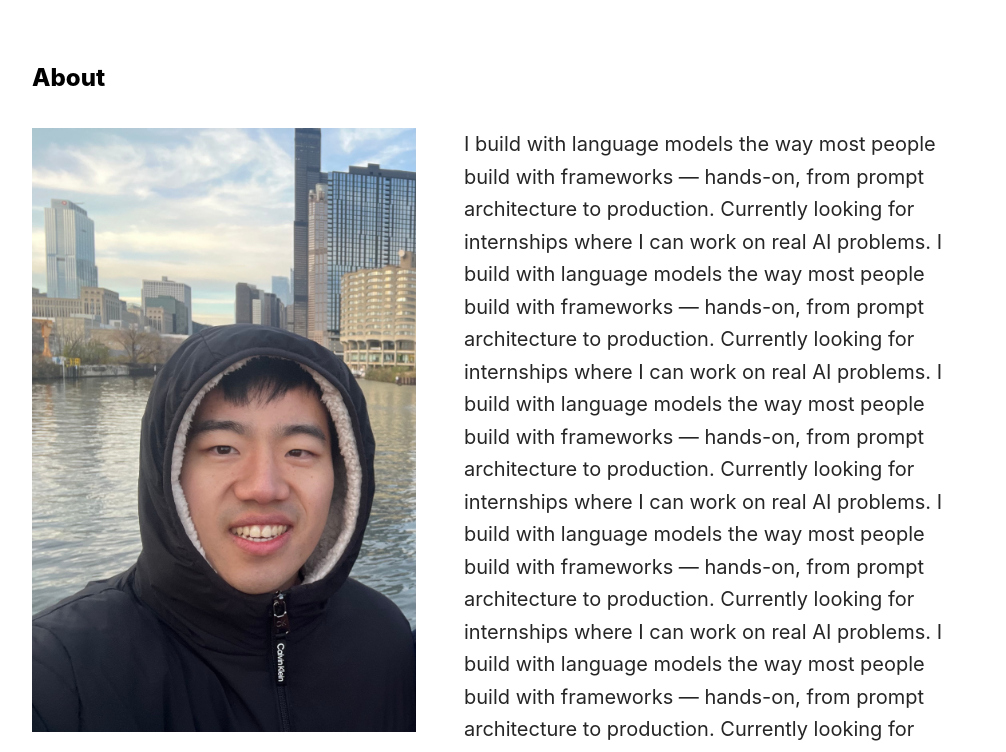
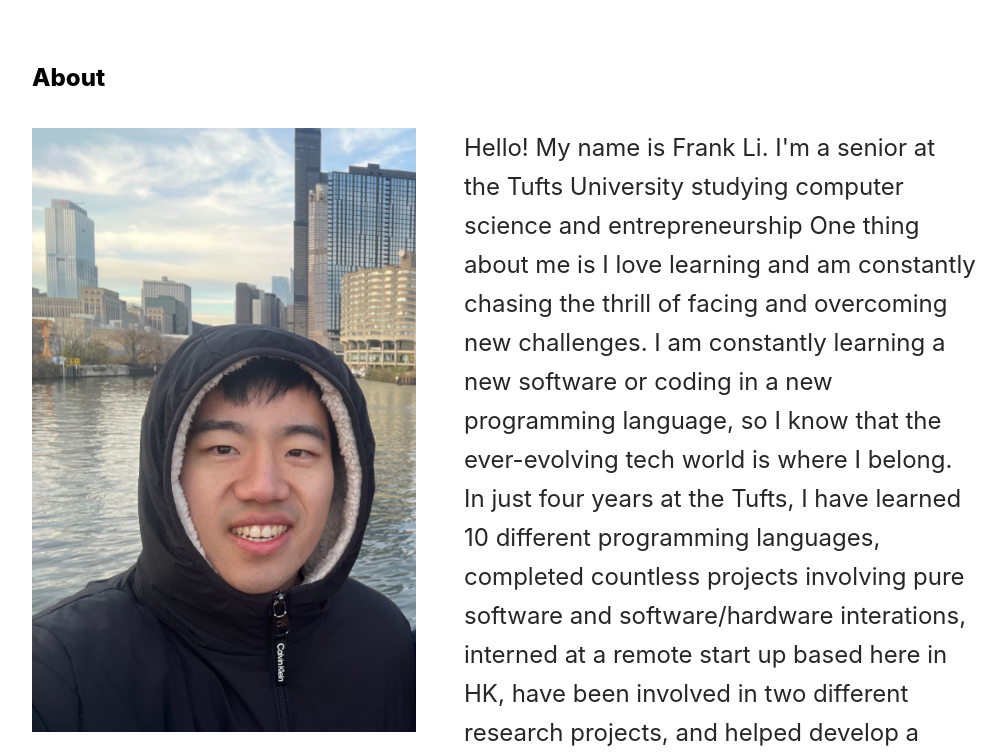
Before and after one commit to yzFrankli/personal-portfolio, a Next.js app: page / in a window 1280 px wide. Shown: the part 820-1572 px from the top of the page, without its empty margins (256-1262 px from the left). Built offline with nearby package versions, Linux system fonts and the light colour scheme.

Commit message:
changed the data format representation to json for project card

```diff
--- /dev/null
+++ b/app/components/texts.json
@@ -0,0 +1,50 @@
+{
+  "about": "Hello! My name is Frank Li. I'm a senior at the Tufts University studying computer science and entrepreneurship One thing about me is I love learning and am constantly  chasing the thrill of facing and overcoming new challenges. I am constantly learning a new software or coding in a new programming language, so I know that the ever-evolving tech world is where I belong. In just four years at the Tufts, I have learned 10 different programming languages, completed countless projects involving pure software and software/hardware interations, interned at a remote start up based here in HK, have been involved in two different research projects, and helped develop a published game on Unity. I'm a very creative person and I love learning new skills, so it's exciting to me to be able to apply what I've learned in the classroom to outside projects and be proud of what I've learned and created. My favorite thing about programming is if I want something to exist, I can create it myself, and create it exactly how I want it to be.",
+
+  "meditatr": {
+    "git":"https://github.com/yzFrankli/meditatr",
+    "description":"some description Contrary to popular belief, Lorem Ipsum is not simply random text. It has roots in some description Contrary to popular belief, Lorem Ipsum is not simply random text. It has roots in some description Contrary to popular belief, Lorem Ipsum is not simply random text. It has roots in some description Contrary to popular belief, Lorem Ipsum is not simply random text. It has roots in some description Contrary to popular belief, Lorem Ipsum is not simply random text. It has roots in"
+  },
+
+  "taskboard": {
+    "git":"https://github.com/yzFrankli/taskboard",
+    "link": "https://taskboard-beryl-xi.vercel.app/",
+    "description":"some description Contrary to popular belief, Lorem Ipsum is not simply random text. It has roots in some description Contrary to popular belief, Lorem Ipsum is not simply random text. It has roots in some description Contrary to popular belief, Lorem Ipsum is not simply random text. It has roots in some description Contrary to popular belief, Lorem Ipsum is not simply random text. It has roots in some description Contrary to popular belief, Lorem Ipsum is not simply random text. It has roots in"
+  },
+
+  "portfolio": {
+    "git":"https://github.com/yzFrankli/personal-portfolio",
+    "link":"https://yzfrankli.vercel.app",
+    "description":"some description Contrary to popular belief, Lorem Ipsum is not simply random text. It has roots in some description Contrary to popular belief, Lorem Ipsum is not simply random text. It has roots in some description Contrary to popular belief, Lorem Ipsum is not simply random text. It has roots in some description Contrary to popular belief, Lorem Ipsum is not simply random text. It has roots in some description Contrary to popular belief, Lorem Ipsum is not simply random text. It has roots in"
+  },
+
+  "spaceshooter": {
+    "git":"https://github.com/yzFrankli/taskboard",
+    "game": "https://spaceshootersg1.itch.io/space-shooters",
+    "link": "https://spaceshooterwin.wixsite.com/space-shooter",
+    "description":"some description Contrary to popular belief, Lorem Ipsum is not simply random text. It has roots in some description Contrary to popular belief, Lorem Ipsum is not simply random text. It has roots in some description Contrary to popular belief, Lorem Ipsum is not simply random text. It has roots in some description Contrary to popular belief, Lorem Ipsum is not simply random text. It has roots in some description Contrary to popular belief, Lorem Ipsum is not simply random text. It has roots in"
+  },
+
+  "dillar": {
+    "git": "https://github.com/yzFrankli/taskboard",
+    "link": "https://www.dillaracademy.org/",
+    "description":"some description Contrary to popular belief, Lorem Ipsum is not simply random text. It has roots in some description Contrary to popular belief, Lorem Ipsum is not simply random text. It has roots in some description Contrary to popular belief, Lorem Ipsum is not simply random text. It has roots in some description Contrary to popular belief, Lorem Ipsum is not simply random text. It has roots in some description Contrary to popular belief, Lorem Ipsum is not simply random text. It has roots in"
+  },
+
+  "endtoendim": {
+    "git":"https://github.com/yzFrankli/meditatr",
+    "description":"some description Contrary to popular belief, Lorem Ipsum is not simply random text. It has roots in some description Contrary to popular belief, Lorem Ipsum is not simply random text. It has roots in some description Contrary to popular belief, Lorem Ipsum is not simply random text. It has roots in some description Contrary to popular belief, Lorem Ipsum is not simply random text. It has roots in some description Contrary to popular belief, Lorem Ipsum is not simply random text. It has roots in"
+  },
+
+  "spusic": {
+    "git":"https://github.com/yzFrankli/my-Spusic",
+    "description":"some description Contrary to popular belief, Lorem Ipsum is not simply random text. It has roots in some description Contrary to popular belief, Lorem Ipsum is not simply random text. It has roots in some description Contrary to popular belief, Lorem Ipsum is not simply random text. It has roots in some description Contrary to popular belief, Lorem Ipsum is not simply random text. It has roots in some description Contrary to popular belief, Lorem Ipsum is not simply random text. It has roots in"
+  },
+
+  "producthon": {
+    "figma":"https://www.figma.com/proto/TBHHhR0F6687q6bG904JFP/Disability-Map?node-id=68-396&t=ZpVM9us4dsBgKI0r-1&starting-point-node-id=68%3A396",
+    "description":"some description Contrary to popular belief, Lorem Ipsum is not simply random text. It has roots in some description Contrary to popular belief, Lorem Ipsum is not simply random text. It has roots in some description Contrary to popular belief, Lorem Ipsum is not simply random text. It has roots in some description Contrary to popular belief, Lorem Ipsum is not simply random text. It has roots in some description Contrary to popular belief, Lorem Ipsum is not simply random text. It has roots in"
+  }
+
+
+}
--- a/app/page.tsx
+++ b/app/page.tsx
@@ -1,8 +1,9 @@
-// import { BlogPosts } from 'app/components/posts'
+import textData from './components/texts.json'
 import React from 'react';
 import ProjCard from './components/ProjCard';
 import CourseCard from './components/CourseCard'
 import TechCard from './components/TechCard';
+import { text } from 'node:stream/consumers';
 
 
 export default function Page() {
@@ -37,38 +38,9 @@ export default function Page() {
         <section className="antialiased" id="about">
           <h2 className="section-heading">About</h2>
           <div className="flex flex-col md:flex-row gap-8 lg:gap-12 items-start">
-            <img className="w-full max-w-xs md:max-w-sm shrink-0" src={'/img/frank.jpeg'} alt="Frank Li" />
-            <p className="text-lg md:text-xl leading-relaxed text-neutral-800">
-              I build with language models the way most people build with frameworks —
-              hands-on, from prompt architecture to production. Currently looking
-              for internships where I can work on real AI problems.
-              I build with language models the way most people build with frameworks —
-              hands-on, from prompt architecture to production. Currently looking
-              for internships where I can work on real AI problems.
-              I build with language models the way most people build with frameworks —
-              hands-on, from prompt architecture to production. Currently looking
-              for internships where I can work on real AI problems.
-              I build with language models the way most people build with frameworks —
-              hands-on, from prompt architecture to production. Currently looking
-              for internships where I can work on real AI problems.
-              I build with language models the way most people build with frameworks —
-              hands-on, from prompt architecture to production. Currently looking
-              for internships where I can work on real AI problems.
-              I build with language models the way most people build with frameworks —
-              hands-on, from prompt architecture to production. Currently looking
-              for internships where I can work on real AI problems.
-              I build with language models the way most people build with frameworks —
-              hands-on, from prompt architecture to production. Currently looking
-              for internships where I can work on real AI problems.
-              I build with language models the way most people build with frameworks —
-              hands-on, from prompt architecture to production. Currently looking
-              for internships where I can work on real AI problems.
-              I build with language models the way most people build with frameworks —
-              hands-on, from prompt architecture to production. Currently looking
-              for internships where I can work on real AI problems.
-              I build with language models the way most people build with frameworks —
-              hands-on, from prompt architecture to production. Currently looking
-              for internships where I can work on real AI problems.
+            <img className="w-full max-w-xs md:max-w-sm shrink-0 float-left" src={'/img/frank.jpeg'} alt="Frank Li" />
+            <p className="text-lg md:text-2xl leading-relaxed text-neutral-800">
+              {textData.about}
             </p>
           </div>
         </section>
@@ -121,80 +93,77 @@ export default function Page() {
               imgPath={"/img/medi2.png"}
               name={"Meditatr"}
               tech={["Flutter", "Dart", "Swift", "Supabase", "Riverpod"]}
-              links={[
-                "https://github.com/yzFrankli/meditatr",
-              ]}
-              icons={{
-                "https://github.com/yzFrankli/meditatr" : gitImg
-                }}/>
+              links={[textData.meditatr.git]}
+              icons={{[textData.meditatr.git] : gitImg}}
+              descr={textData.meditatr.description}
+                />
             <ProjCard
               imgPath={"/img/taskboard.png"}
               name={"Taskboard"}
               tech={["React", "Vercel", "Supabase", "TailwindCSS", "Typescript"]}
-              links={[
-                "https://github.com/yzFrankli/taskboard",
-                "https://taskboard-beryl-xi.vercel.app/"
-              ]}
+              links={[textData.taskboard.git, textData.taskboard.link]}
               icons={{
-                "https://github.com/yzFrankli/taskboard": gitImg,
-                "https://taskboard-beryl-xi.vercel.app/" : webImg
-              }}/>
+                [textData.taskboard.git]: gitImg,
+                [textData.taskboard.link]: webImg
+              }}
+              descr={textData.taskboard.description}
+              />
             <ProjCard
               imgPath={"/img/portfolio.jpeg"}
               name={"Portfolio"}
               tech={["React", "Vercel", "TailwindCSS", "Typescript"]}
-              links={[
-                "https://github.com/yzFrankli/personal-portfolio",
-                "https://yzfrankli.vercel.app"
-              ]}
+              links={[textData.portfolio.git, textData.portfolio.link]}
               icons={{
-                "https://github.com/yzFrankli/personal-portfolio": gitImg,
-                "https://yzfrankli.vercel.app" : webImg
-                }}/>
+                [textData.portfolio.git]: gitImg,
+                [textData.portfolio.link]: webImg
+              }}
+                descr={textData.portfolio.description}/>
             <ProjCard
               imgPath={"/img/spaceshooters.png"}
               name={"Space Shooters"}
               tech={["Unity", "C#"]}
               links={[
-                "https://github.com/yzFrankli/taskboard",
-                "https://spaceshootersg1.itch.io/space-shooters",
-                "https://spaceshooterwin.wixsite.com/space-shooter"
+                textData.spaceshooter.git,
+                textData.spaceshooter.link,
+                textData.spaceshooter.game
               ]}
               icons={{
-                "https://github.com/yzFrankli/taskboard": gitImg,
-                "https://spaceshootersg1.itch.io/space-shooters": gameImg,
-                "https://spaceshooterwin.wixsite.com/space-shooter" : webImg
-                }}/>
+                [textData.spaceshooter.git]: gitImg,
+                [textData.spaceshooter.game]: gameImg,
+                [textData.spaceshooter.link] : webImg
+                }}
+                descr={textData.spaceshooter.description}/>
             <ProjCard
               imgPath={"/img/jumbocode.png"}
               name={"Dillar academy (JumboCode)"}
               tech={["React", "Vercel", "MongoDB", "i18next", "TailwindCSS"]}
-              links={[
-                "https://github.com/yzFrankli/taskboard",
-                "https://www.dillaracademy.org/"
-              ]}
+              links={[textData.dillar.git, textData.dillar.link]}
               icons={{
-                "https://github.com/yzFrankli/taskboard": gitImg,
-                "https://www.dillaracademy.org/" : webImg
-                }}/>
+                [textData.dillar.git]: gitImg,
+                [textData.dillar.link] : webImg
+              }}
+                descr={textData.dillar.description}/>
             <ProjCard
               imgPath={"/img/encryptedim.png"}
               name={"End-to-end encrypted instant messaging"}
               tech={["Python"]}
-              links={["https://github.com/yzFrankli/taskboard"]}
-              icons={{"https://github.com/yzFrankli/taskboard": gitImg}}/>
+              links={[textData.endtoendim.git]}
+              icons={{[textData.endtoendim.git]: gitImg}}
+              descr={textData.endtoendim.description}/>
             <ProjCard
               imgPath={"/img/spusic.png"}
               name={"Spusic web game"}
               tech={["HTML", "CSS", "Java Script"]}
-              links={["https://github.com/yzFrankli/my-Spusic"]}
-              icons={{"https://github.com/yzFrankli/my-Spusic": gitImg}}/>
+              links={[textData.spusic.git]}
+              icons={{[textData.spusic.git] : gitImg}}
+              descr={textData.spusic.description}/>
             <ProjCard
               imgPath={"/img/producthon.png"}
               name={"Producthon"}
               tech={["Figma"]}
-              links={["https://www.figma.com/proto/TBHHhR0F6687q6bG904JFP/Disability-Map?node-id=68-396&t=ZpVM9us4dsBgKI0r-1&starting-point-node-id=68%3A396"]}
-              icons={{"https://www.figma.com/proto/TBHHhR0F6687q6bG904JFP/Disability-Map?node-id=68-396&t=ZpVM9us4dsBgKI0r-1&starting-point-node-id=68%3A396": figmaImg}}/>
+              links={[textData.producthon.figma]}
+              icons={{[textData.producthon.figma]: figmaImg}}
+              descr={textData.producthon.description}/>
           </div>
         </section>
 
```
Also changed, not shown: app/components/ProjCard.tsx (+3 -6 lines).
